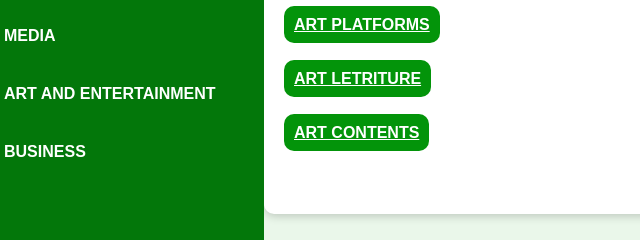
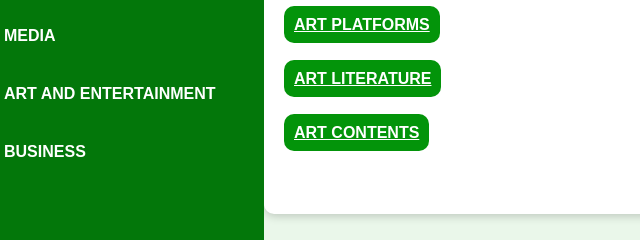
Before and after one commit to iBoy77-code/godplexgreatsite, a plain HTML site: page art and entertainments.html in a window 1280 px wide. Shown: the part 303-543 px from the top of the page, 26-666 px from the left. Drawn offline with Linux system fonts and the light colour scheme.

Commit message:
Update art and entertainments.html

```diff
--- a/art and entertainments.html
+++ b/art and entertainments.html
@@ -3,7 +3,7 @@
 <head>
     <meta charset="UTF-8">
     <meta name="viewport" content="width=device-width, initial-scale=1.0">
-    <title>GODPLEX Dashboard - Religion</title>
+    <title>GODPLEX Dashboard - ART</title>
     <style>
         /* General Styles */
         body {
@@ -125,7 +125,7 @@
                     <ul>
                         <li><a href="AD.html"><b>ART DISCIPLINES</b></a></li><br><br>
                         <li><a href="AP.html"> <b>ART PLATFORMS</b></a></li><br><br>
-                        <li><a href="AL.html"> <b>ART LETRITURE</b></a></li><br><br>
+                        <li><a href="AL.html"> <b>ART LITERATURE</b></a></li><br><br>
                         <li><a href="AC.html"> <b>ART CONTENTS</b></a></li><br><br>
 
                     </ul>
```
